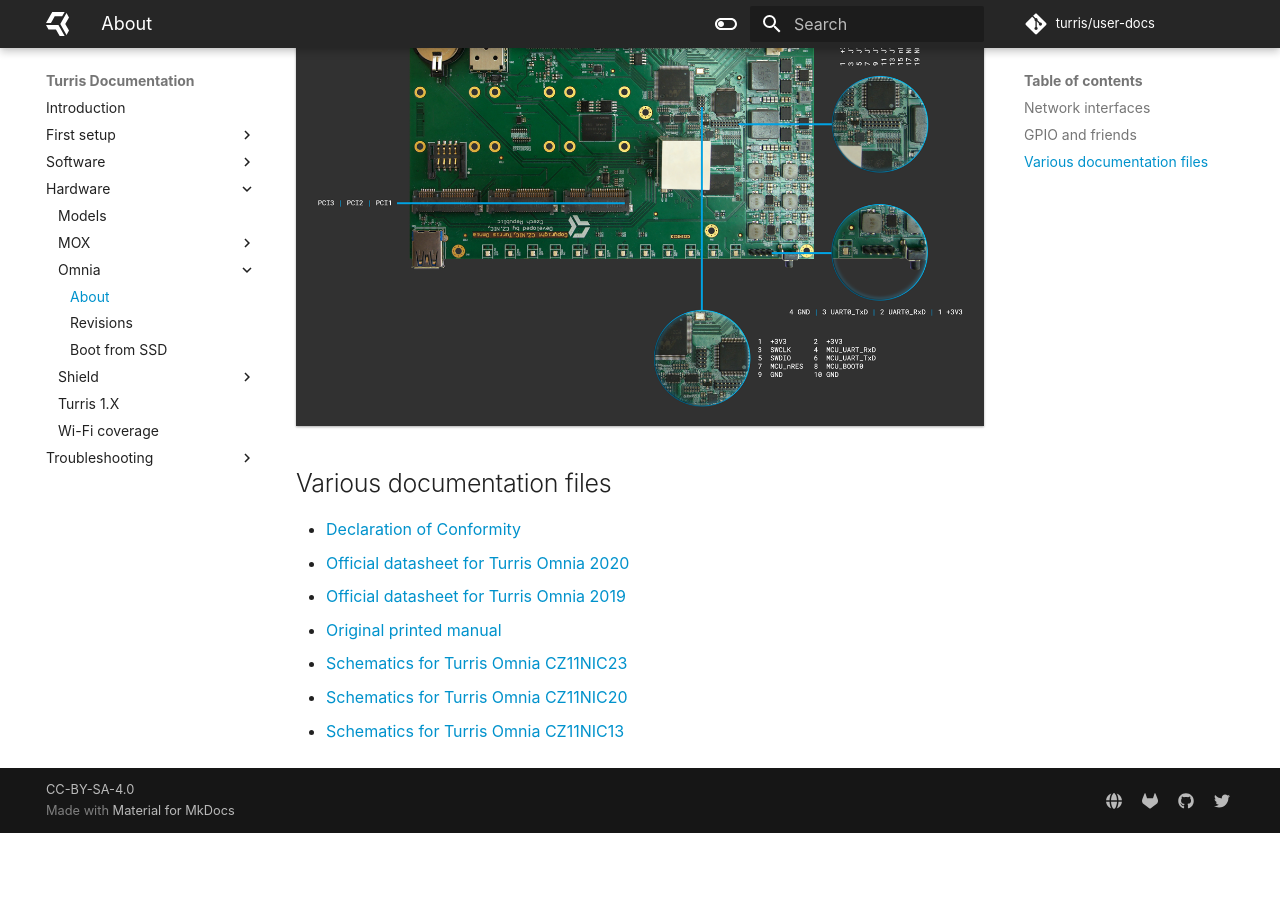
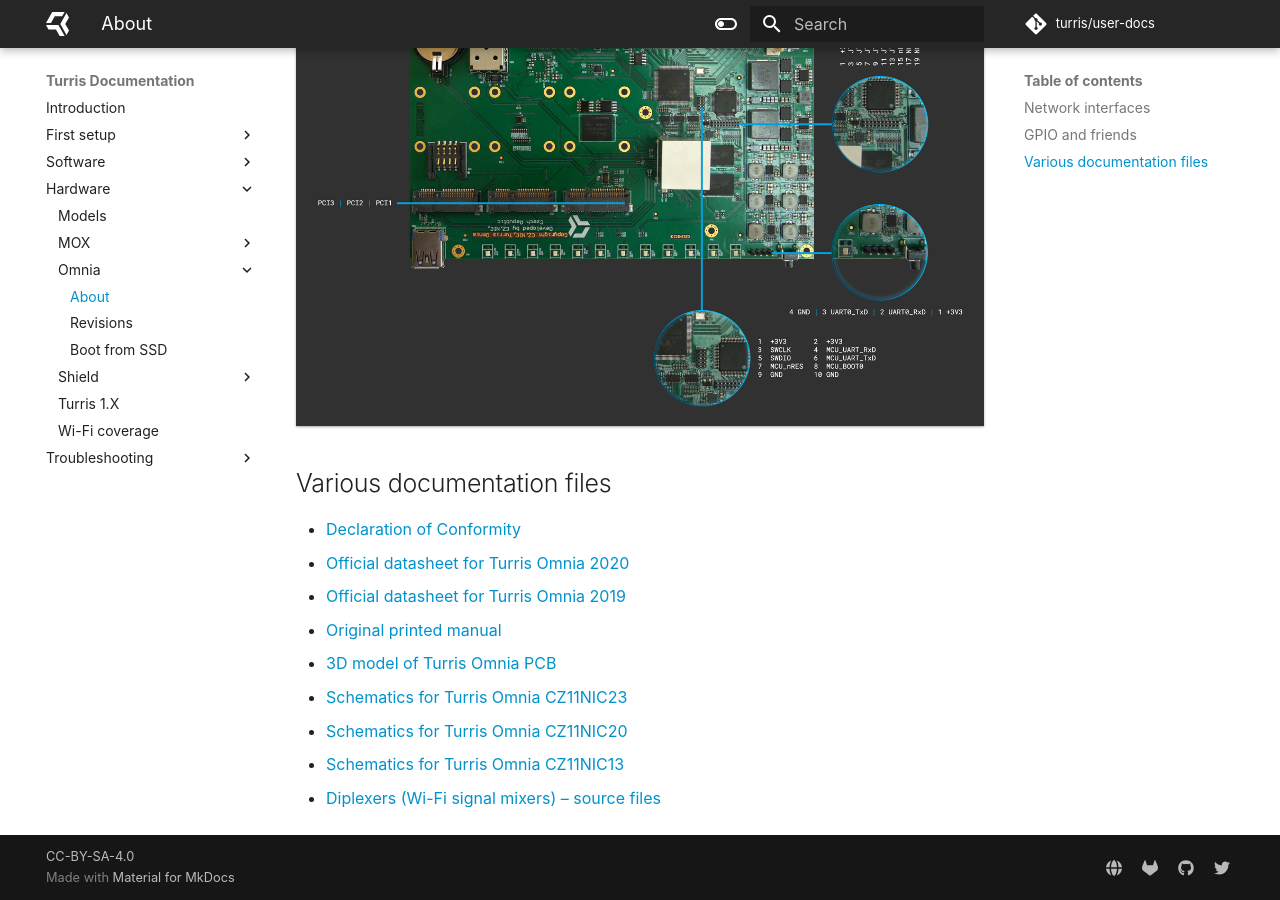
Before and after one commit to turris-cz/user-docs, an MkDocs documentation site: the page built from docs/hw/omnia/omnia.md, in a window 1280 px wide and 900 px high, scrolled down 2082 px. Built offline with MkDocs 1.6.1 and Material for MkDocs 9.7.7, drawn with Linux system fonts in a browser that asks for light colours; before the commit the page ends 2915 px from its top, so only the background shows below that.

Commit message:
hw/omnia: Add 3D model of PCB and diplexers source files

```diff
--- a/docs/hw/omnia/omnia.md
+++ b/docs/hw/omnia/omnia.md
@@ -51,6 +51,8 @@
 * [Official datasheet for Turris Omnia 2020](omnia2020-datasheet.pdf)
 * [Official datasheet for Turris Omnia 2019](omnia2019eu-datasheet.pdf)
 * [Original printed manual](omnia-manual-en.pdf)
+* [3D model of Turris Omnia PCB](omnia-step3d.zip)
 * [Schematics for Turris Omnia CZ11NIC23](CZ11NIC23-schematics.pdf)
 * [Schematics for Turris Omnia CZ11NIC20](CZ11NIC20-schematics.pdf)
 * [Schematics for Turris Omnia CZ11NIC13](CZ11NIC13-schematics.pdf)
+* [Diplexers (Wi-Fi signal mixers) – source files](diplexers-source-v1.zip)
```
Also changed, not shown: 2 other files.
